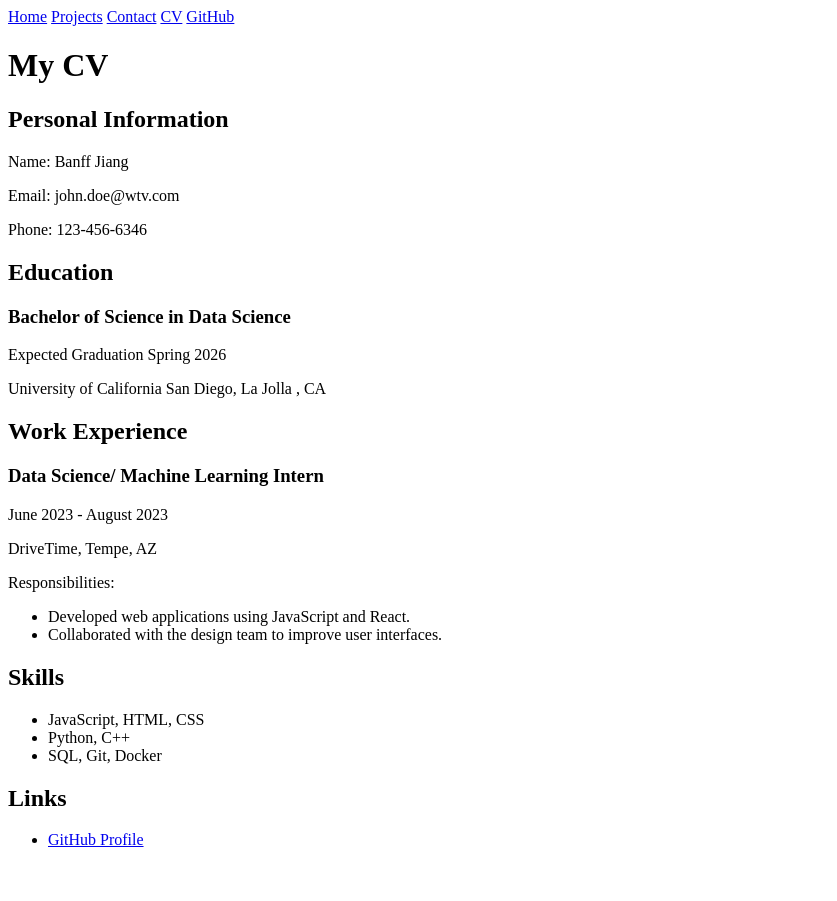
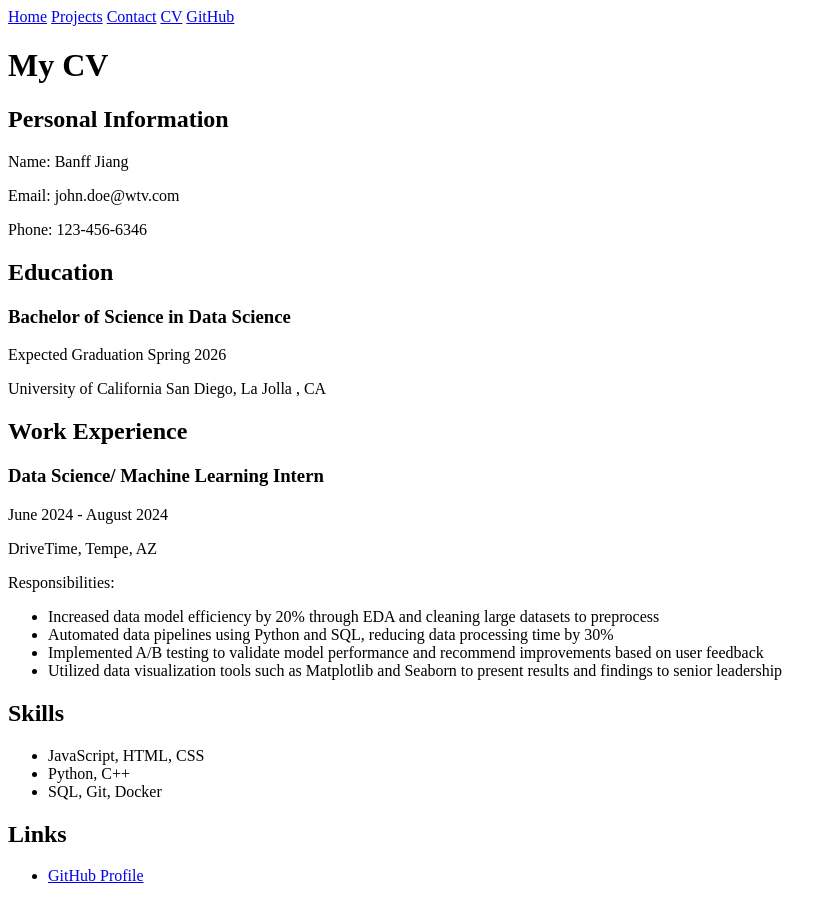
Before and after one commit to banffjiang/portfolio, a plain HTML site: page cv/index.html in a window 1280 px wide. Shown: the whole page, without its empty margins (0-837 px from the left). Before the commit the page ends 865 px from the top, so only its background shows below. Drawn offline with Linux system fonts and the light colour scheme.

Commit message:
Update index.html

```diff
--- a/cv/index.html
+++ b/cv/index.html
@@ -43,12 +43,14 @@
         </header>
         <article>
             <h3>Data Science/ Machine Learning Intern</h3>
-            <p><time datetime="2023-06-01">June 2023 - August 2023</time></p>
+            <p><time datetime="2024-06-01">June 2024 - August 2024</time></p>
             <p>DriveTime, Tempe, AZ</p>
             <p>Responsibilities:</p>
             <ul>
-                <li>Developed web applications using JavaScript and React.</li>
-                <li>Collaborated with the design team to improve user interfaces.</li>
+                <li>Increased data model efficiency by 20% through EDA and cleaning large datasets to preprocess</li>
+                <li>Automated data pipelines using Python and SQL, reducing data processing time by 30%</li>
+                <li>Implemented A/B testing to validate model performance and recommend improvements based on user feedback</li>
+                <li>Utilized data visualization tools such as Matplotlib and Seaborn to present results and findings to senior leadership</li>
             </ul>
         </article>
     </section>
```
